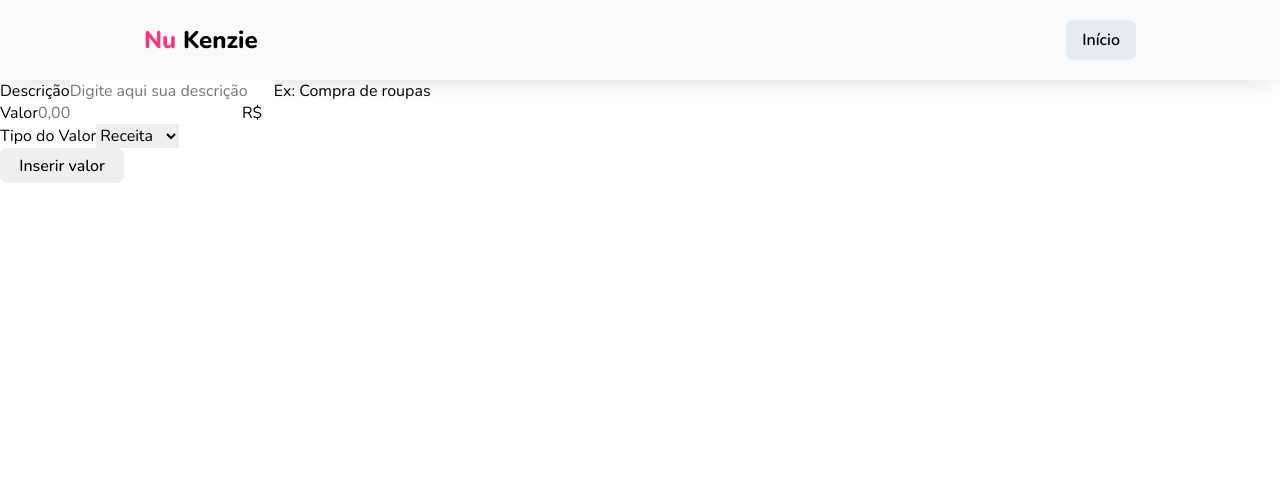
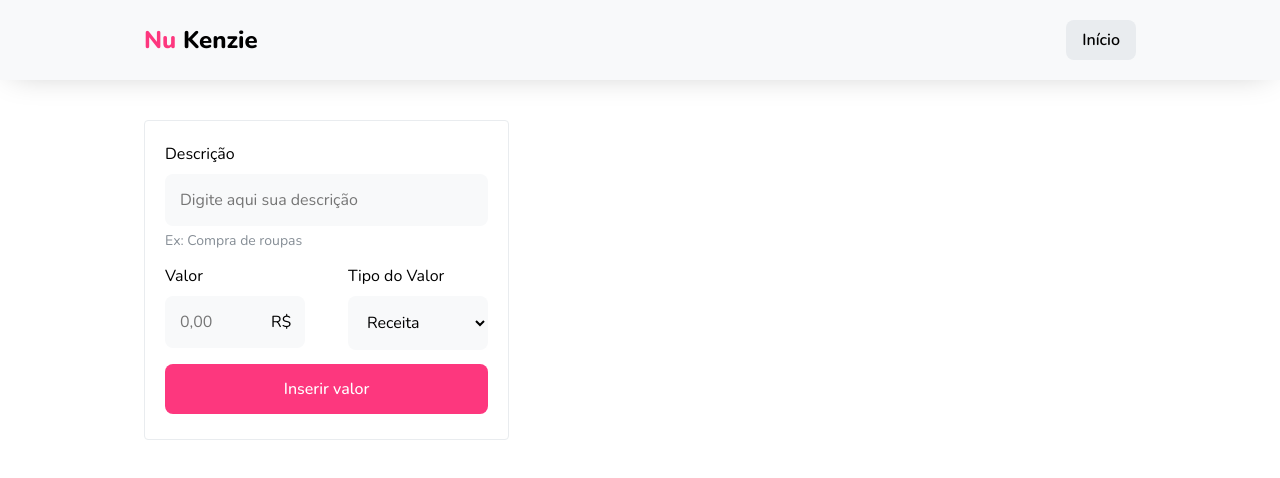
Before and after one commit to Kenzie-Academy-Brasil-Developers/nu-kenzie-react-app, a React (Vite) app in the folder nu-kenzie/: page / in a window 1280 px wide. Shown: the top 478 px of the page. Built offline with nearby package versions, Linux system fonts and the light colour scheme.

Commit message:
feat: form css

```diff
--- a/nu-kenzie/src/App.jsx
+++ b/nu-kenzie/src/App.jsx
@@ -17,7 +17,9 @@
 
     <>
       <Header/>
-      <Form/>
+      <div className='container'>
+        <Form/>
+      </div>
     </>
 
   )
--- a/nu-kenzie/src/components/Home Page/Form/form.css
+++ b/nu-kenzie/src/components/Home Page/Form/form.css
@@ -0,0 +1,68 @@
+.form {
+    width: 365px;
+    padding: 25px 20px;
+    border: 1px solid var(--grey3);
+    border-radius: 4px;
+}
+
+.form label{
+    font-weight: var(--weight4);
+    font-size: var(--size4);
+    display: block;
+    margin-bottom: 12px;
+}
+
+.form input {
+    padding: 15px;
+    background-color: var(--grey4);
+    border-radius: 8px;
+}
+
+.form > input{
+    width: 100%;
+}
+
+.form small{
+    display: block;
+    margin-top: 8px;
+    margin-bottom: 20px;
+    color: #868E96;
+    font-weight: var(--weight4);
+    font-size: var(--size5);
+}
+
+.form > div{
+    display: flex;
+    justify-content: space-between;
+}
+
+.form div > div{
+    width: 140px;
+}
+
+.form div div input{
+    width: 100%;
+}
+
+.form div div select{
+    width: 100%;
+    padding: 15px;
+    border-radius: 8px;
+    background-color: var(--grey4);
+    outline: none;
+}
+
+.form div .value-label{
+    margin-bottom: 0;
+    width: auto;
+    position: relative;
+    top: -34px;
+    right: -106px;
+}
+
+.form button {
+    height: 50px;
+    width: 100%;
+    background-color: var(--brand1);
+    color: var(--white);
+}
--- a/nu-kenzie/src/components/Home Page/Form/form.jsx
+++ b/nu-kenzie/src/components/Home Page/Form/form.jsx
@@ -2,7 +2,7 @@
 
 export function Form () {
     return (
-        <form>
+        <form className='form'>
             <label htmlFor="description">Descrição</label>
             <input type="text" name='description' id='description' placeholder='Digite aqui sua descrição' required/>
             <small>Ex: Compra de roupas</small>
@@ -10,7 +10,7 @@
                 <div>
                     <label htmlFor="value">Valor</label>
                     <input type="text" id='value' name='value' placeholder='0,00'/>
-                    <label htmlFor="value">R$</label>
+                    <label htmlFor="value" className='value-label'>R$</label>
                 </div>
 
                 <div>
--- a/nu-kenzie/src/components/Home Page/Header/header.css
+++ b/nu-kenzie/src/components/Home Page/Header/header.css
@@ -2,6 +2,7 @@
     background-color: var(--grey4);
     box-shadow: 0px 4px 32px -12px rgba(0, 0, 0, 0.25);
     width: 100%;
+    margin-bottom: 40px;
 }
 
 .header div{
```
